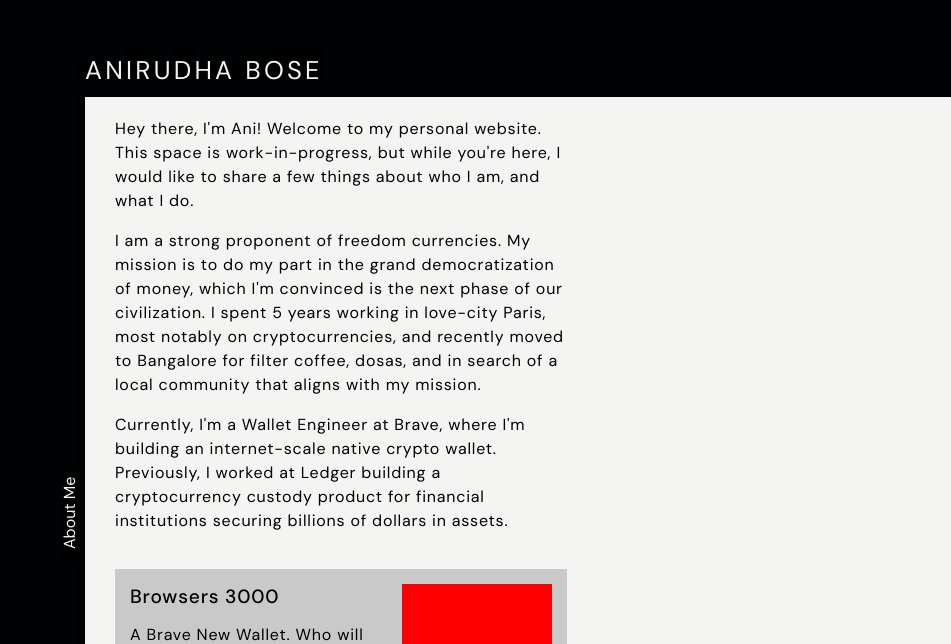
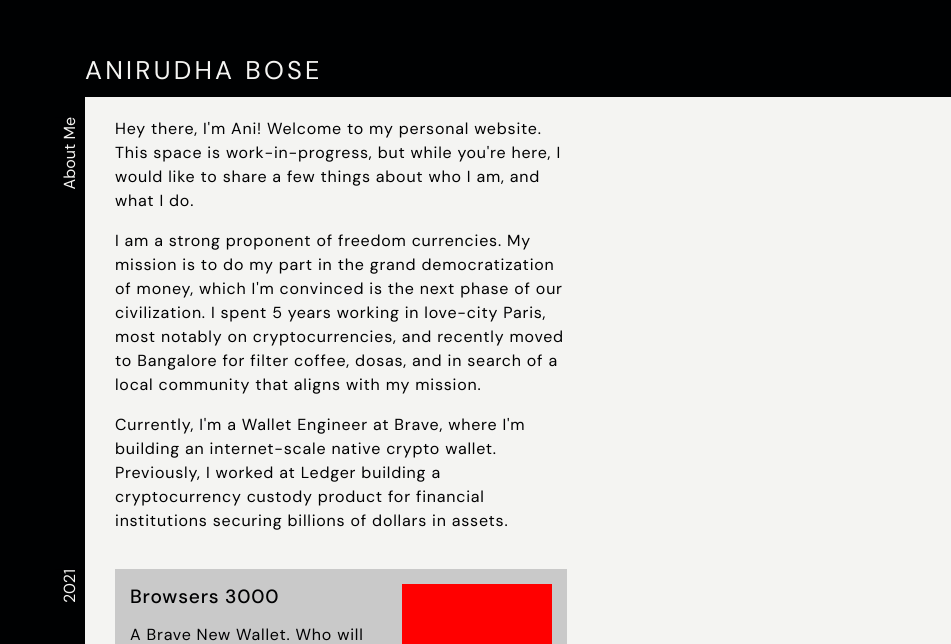
Before and after one commit to onyb/onyb.github.io, a React (Create React App) app: page / in a window 1280 px wide. Shown: the part 156-800 px from the top of the page, without its empty margins (329-1280 px from the left). Built offline with nearby package versions, Linux system fonts and the light colour scheme.

Commit message:
fix: layout div

```diff
--- a/src/Components/AboutMe.js
+++ b/src/Components/AboutMe.js
@@ -4,6 +4,7 @@ import SectionTitle from './SectionTitle'
 
 const AboutMe = () => {
     return (
+        <div>
             <Wrapper>
                 <SectionTitle
                     rightTitle = 'About Me'
@@ -14,6 +15,7 @@ const AboutMe = () => {
                     <p>Currently, I'm a Wallet Engineer at Brave, where I'm building an internet-scale native crypto wallet. Previously, I worked at Ledger building a cryptocurrency custody product for financial institutions securing billions of dollars in assets.</p>
                 </About>
             </Wrapper>
+        </div>
     )
 }
 
--- a/src/Components/Content.js
+++ b/src/Components/Content.js
@@ -6,6 +6,7 @@ import Work from './Work'
 
 const Content = () => {
     return (
+        <div>
             <Wrap>
                 <Left />
                 <Right>
@@ -14,6 +15,7 @@ const Content = () => {
                     <Work />
                 </Right>
             </Wrap>
+        </div>
     )
 }
 
--- a/src/Components/Header.js
+++ b/src/Components/Header.js
@@ -3,7 +3,9 @@ import styled from 'styled-components'
 
 const Header = () => {
 return (
-        <Name>Anirudha Bose</Name>
+        <div>
+            <Name>Anirudha Bose</Name>
+        </div>
     )
 }
 
--- a/src/Components/SectionTitle.js
+++ b/src/Components/SectionTitle.js
@@ -3,9 +3,11 @@ import styled from 'styled-components'
 
 const SectionTitle = ({rightTitle}) => {
     return (
-        <Title>
-            <h1>{rightTitle}</h1>
-        </Title>
+        <div>
+            <Title>
+                <h1>{rightTitle}</h1>
+            </Title>
+        </div>
     )
 }
 
--- a/src/Components/Tag.js
+++ b/src/Components/Tag.js
@@ -3,7 +3,9 @@ import styled from 'styled-components'
 
 const Tag = () => {
     return (
-        <Wrap>Talk</Wrap>
+        <div>
+            <Wrap>Talk</Wrap>
+        </div>
     )
 }
 
--- a/src/Components/Work.js
+++ b/src/Components/Work.js
@@ -5,6 +5,7 @@ import ProjectCard from './ProjectCard'
 
 const Work = () => {
     return (
+        <div>
             <Wrapper>
                 <SectionTitle
                     rightTitle = 'Work'
@@ -18,6 +19,7 @@ const Work = () => {
                     />
                 </Wrap>
             </Wrapper>
+        </div>
     )
 }
 
--- a/src/Components/Year.js
+++ b/src/Components/Year.js
@@ -5,6 +5,7 @@ import TimelineCard from './TimelineCard'
 
 const Year = ({year}) => {
     return (
+        <div>
             <Wrapper>
                 <SectionTitle
                     rightTitle = {year}
@@ -14,6 +15,7 @@ const Year = ({year}) => {
                     <TimelineCard></TimelineCard>
                 </Wrap>
             </Wrapper>
+        </div>
     )
 }
 
```
Also changed, not shown: src/Components/TimelineCard.js (+2 -0 lines). Lines whose indentation alone changed are shown as unchanged.
